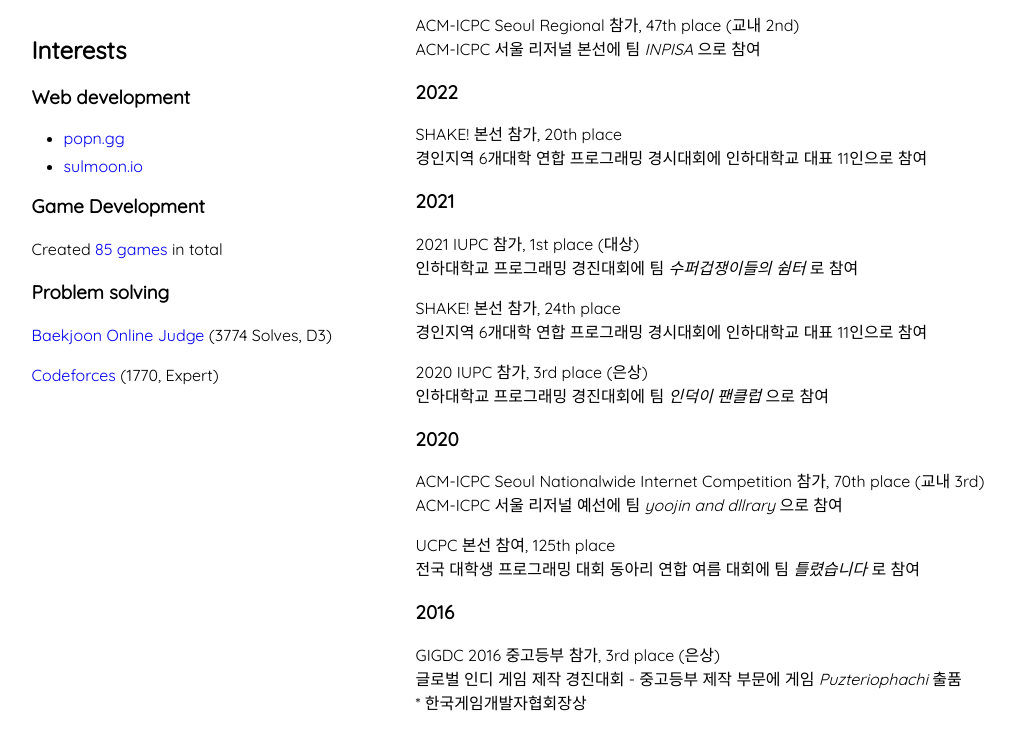
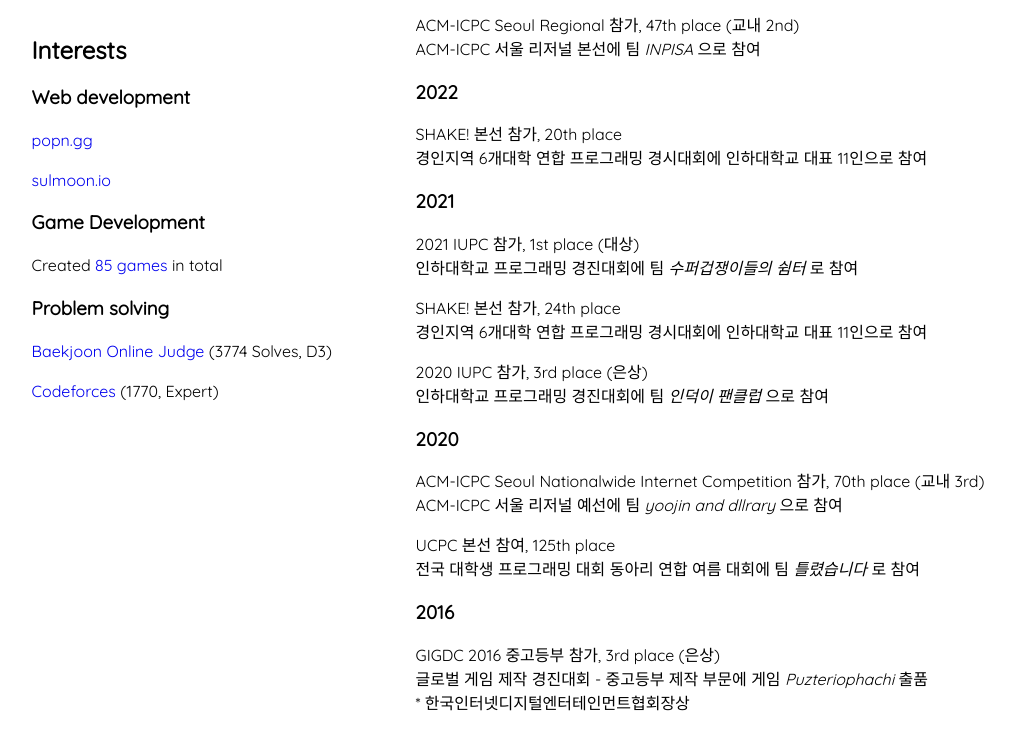
Before and after one commit to yooshnn/yooshnn.cc, a plain HTML site: page index.html in a window 1280 px wide. Shown: the part 1089-1838 px from the top of the page, without its empty margins (124-1139 px from the left). Drawn offline with Linux system fonts and the light colour scheme.

Commit message:
update content

```diff
--- a/index.html
+++ b/index.html
@@ -47,12 +47,12 @@
           <div class="block">
             <h2>Interests</h2>
             <h3>Web development</h3>
-            <ul>
-              <li><a href="https://popn.gg" target="_blank">popn.gg</a></li>
-              <li>
-                <a href="https://sulmoon.io" target="_blank">sulmoon.io</a>
-              </li>
-            </ul>
+            <p>
+              <a href="https://popn.gg" target="_blank">popn.gg</a>
+            </p>
+            <p>
+              <a href="https://sulmoon.io" target="_blank">sulmoon.io</a>
+            </p>
             <h3>Game Development</h3>
             <p>
               Created
@@ -122,9 +122,9 @@
             <h3>2016</h3>
             <p>
               GIGDC 2016 중고등부 참가, 3rd place (은상)<br />
-              글로벌 인디 게임 제작 경진대회 - 중고등부 제작 부문에 게임
+              글로벌 게임 제작 경진대회 - 중고등부 제작 부문에 게임
               <i>Puzteriophachi</i> 출품<br />
-              * 한국게임개발자협회장상
+              * 한국인터넷디지털엔터테인먼트협회장상
             </p>
           </div>
         </div>
```
